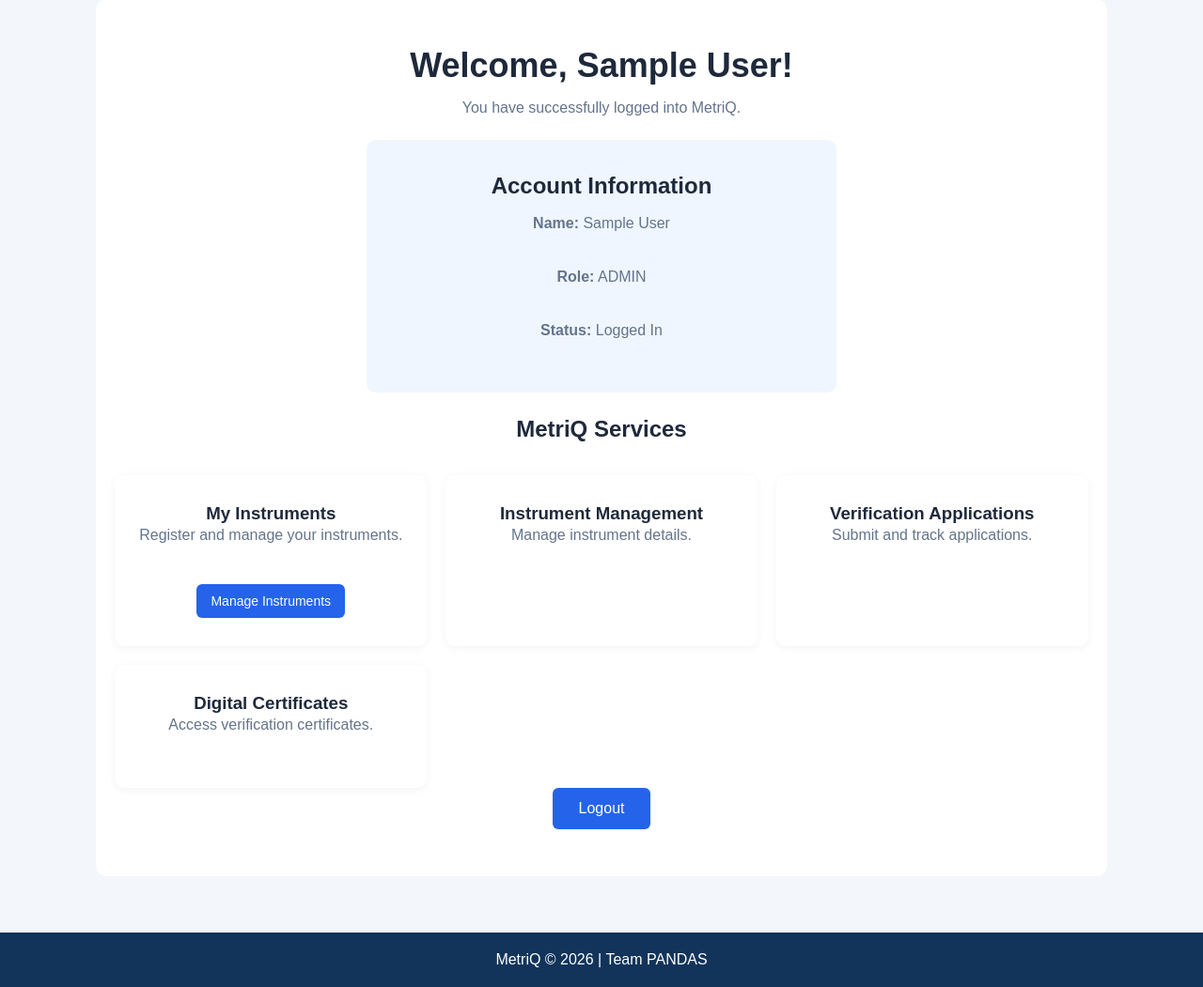
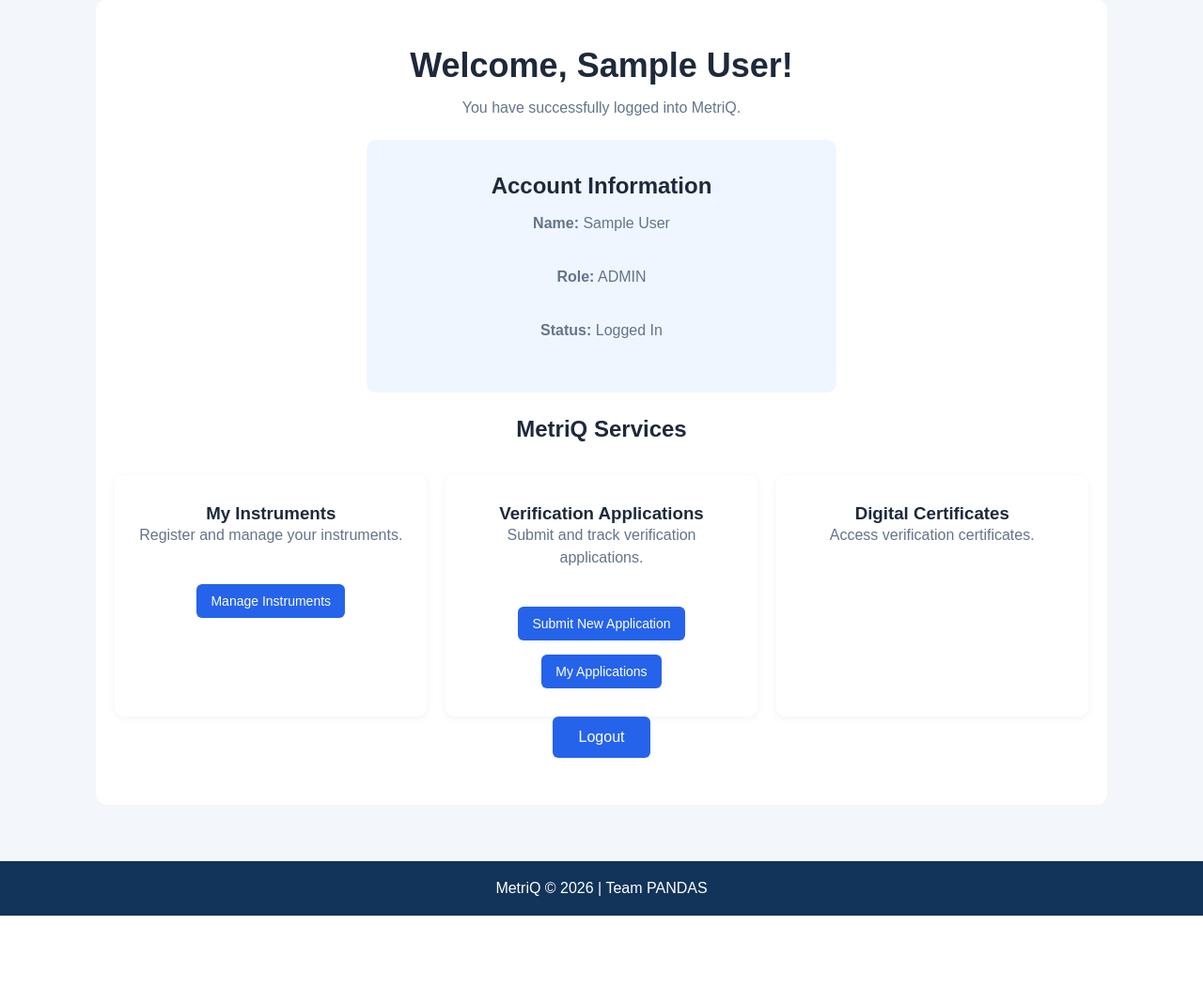
Before and after one commit to Srinivash29/MetriQ, a Flask app: page /dashboard in a window 1280 px wide. Shown: the part 171-1222 px from the top of the page at 94% size. After the commit the page ends 1146 px from the top, so only its background shows below. Run offline with Flask 3, Linux system fonts and the light colour scheme; the visitor is signed in with stand-in values (Sample User, id 1); some libraries are stand-ins or nearby versions.

Commit message:
Implement MetriQ application management

```diff
--- a/app.py
+++ b/app.py
@@ -616,7 +616,124 @@ def delete_instrument(instrument_id):
             connection.close()
 
     return redirect(url_for("instruments"))
+@app.route("/applications")
+@login_required
+def applications():
+    connection = get_db_connection()
+    cursor = connection.cursor(dictionary=True)
 
+    try:
+        cursor.execute("""
+            SELECT
+                a.application_id,
+                a.application_type,
+                a.application_date,
+                a.preferred_date,
+                a.status,
+                a.remarks,
+                i.instrument_name,
+                i.serial_number
+            FROM applications a
+            JOIN instruments i
+                ON a.instrument_id = i.instrument_id
+            WHERE a.user_id = %s
+            ORDER BY a.application_id DESC
+        """, (session["user_id"],))
+
+        application_list = cursor.fetchall()
+
+        return render_template(
+            "applications.html",
+            applications=application_list
+        )
+    finally:
+        cursor.close()
+        connection.close()
+
+
+@app.route("/applications/new", methods=["GET", "POST"])
+@login_required
+def new_application():
+    application_types = [
+        "Initial Verification",
+        "Periodic Verification",
+        "Re-verification"
+    ]
+
+    connection = get_db_connection()
+    cursor = connection.cursor(dictionary=True)
+
+    try:
+        cursor.execute("""
+            SELECT instrument_id, instrument_name, serial_number
+            FROM instruments
+            WHERE user_id = %s
+            ORDER BY instrument_id DESC
+        """, (session["user_id"],))
+
+        instrument_list = cursor.fetchall()
+
+        if request.method == "POST":
+            instrument_id = request.form.get("instrument_id")
+            application_type = request.form.get("application_type")
+            preferred_date = request.form.get("preferred_date") or None
+            remarks = request.form.get("remarks", "").strip()
+
+            if not instrument_id or application_type not in application_types:
+                flash("Please select a valid instrument and application type.", "error")
+                return render_template(
+                    "new_application.html",
+                    instruments=instrument_list,
+                    application_types=application_types
+                )
+
+            try:
+                instrument_id = int(instrument_id)
+            except ValueError:
+                flash("Invalid instrument selected.", "error")
+                return render_template(
+                    "new_application.html",
+                    instruments=instrument_list,
+                    application_types=application_types
+                )
+
+            # Confirm that this instrument belongs to the logged-in user.
+            cursor.execute("""
+                SELECT instrument_id
+                FROM instruments
+                WHERE instrument_id = %s AND user_id = %s
+            """, (instrument_id, session["user_id"]))
+
+            if not cursor.fetchone():
+                flash("You can only apply for your own instruments.", "error")
+                return redirect(url_for("new_application"))
+
+            cursor.execute("""
+                INSERT INTO applications
+                (user_id, instrument_id, application_type,
+                 preferred_date, remarks)
+                VALUES (%s, %s, %s, %s, %s)
+            """, (
+                session["user_id"],
+                instrument_id,
+                application_type,
+                preferred_date,
+                remarks
+            ))
+
+            connection.commit()
+            flash("Application submitted successfully!", "success")
+            return redirect(url_for("applications"))
+
+        return render_template(
+            "new_application.html",
+            instruments=instrument_list,
+            application_types=application_types
+        )
+
+    finally:
+        cursor.close()
+        connection.close()
 # -------------------------------
 # RUN APPLICATION
 # -------------------------------
--- a/templates/dashboard.html
+++ b/templates/dashboard.html
@@ -35,23 +35,26 @@
         <h2>MetriQ Services</h2>
 
         <div class="features">
+
             <div class="feature-card">
                 <h3>My Instruments</h3>
                 <p>Register and manage your instruments.</p>
-
                 <a href="{{ url_for('instruments') }}" class="btn">
                     Manage Instruments
                 </a>
             </div>
 
             <div class="feature-card">
-                <h3>Instrument Management</h3>
-                <p>Manage instrument details.</p>
-            </div>
+                <h3>Verification Applications</h3>
+                <p>Submit and track verification applications.</p>
 
-            <div class="feature-card">
-                <h3>Verification Applications</h3>
-                <p>Submit and track applications.</p>
+                <a href="{{ url_for('new_application') }}" class="btn">
+                    Submit New Application
+                </a>
+
+                <a href="{{ url_for('applications') }}" class="btn">
+                    My Applications
+                </a>
             </div>
 
             <div class="feature-card">
```
Also changed, not shown: templates/applications.html (added, +51 -0 lines), templates/new_application.html (added, +63 -0 lines).
